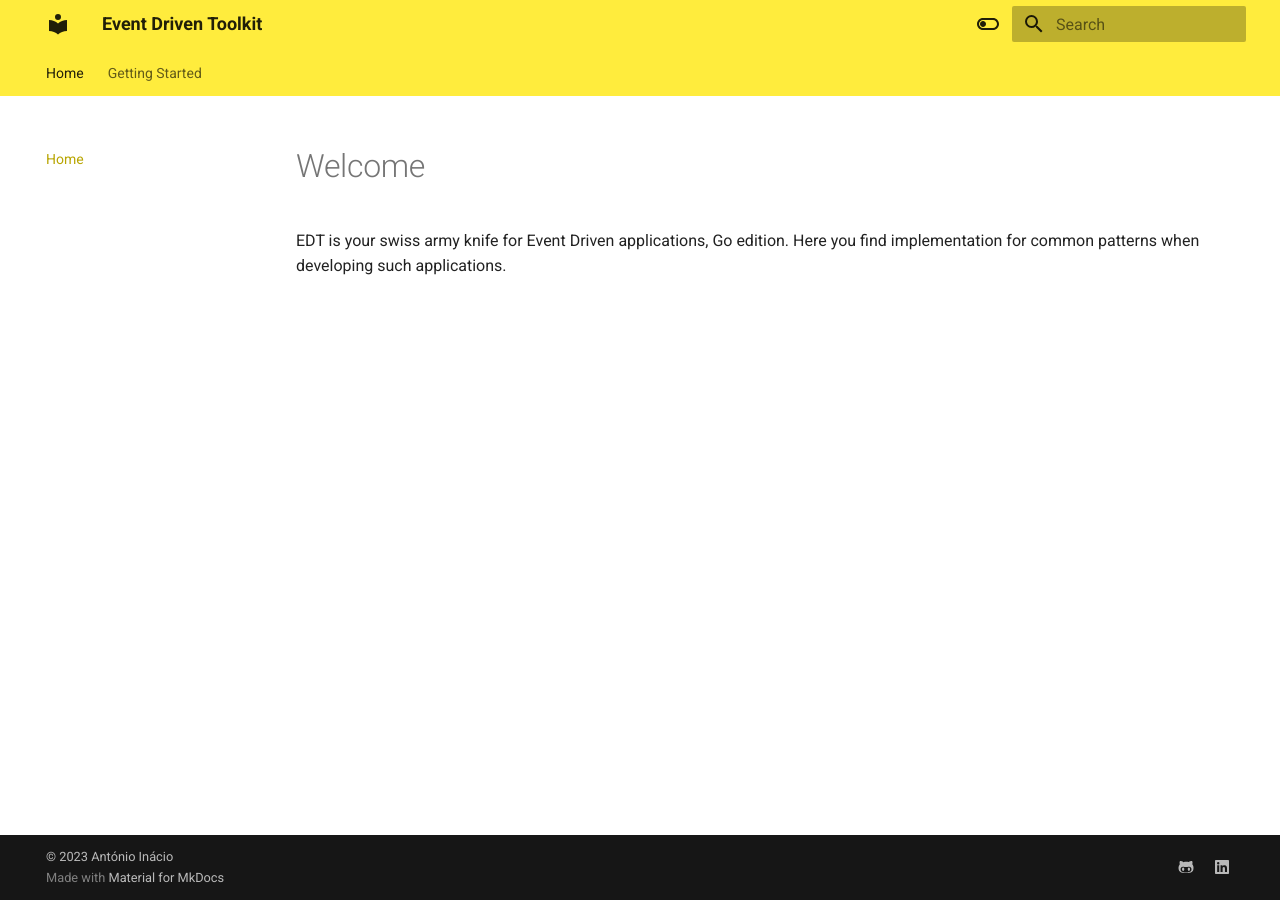
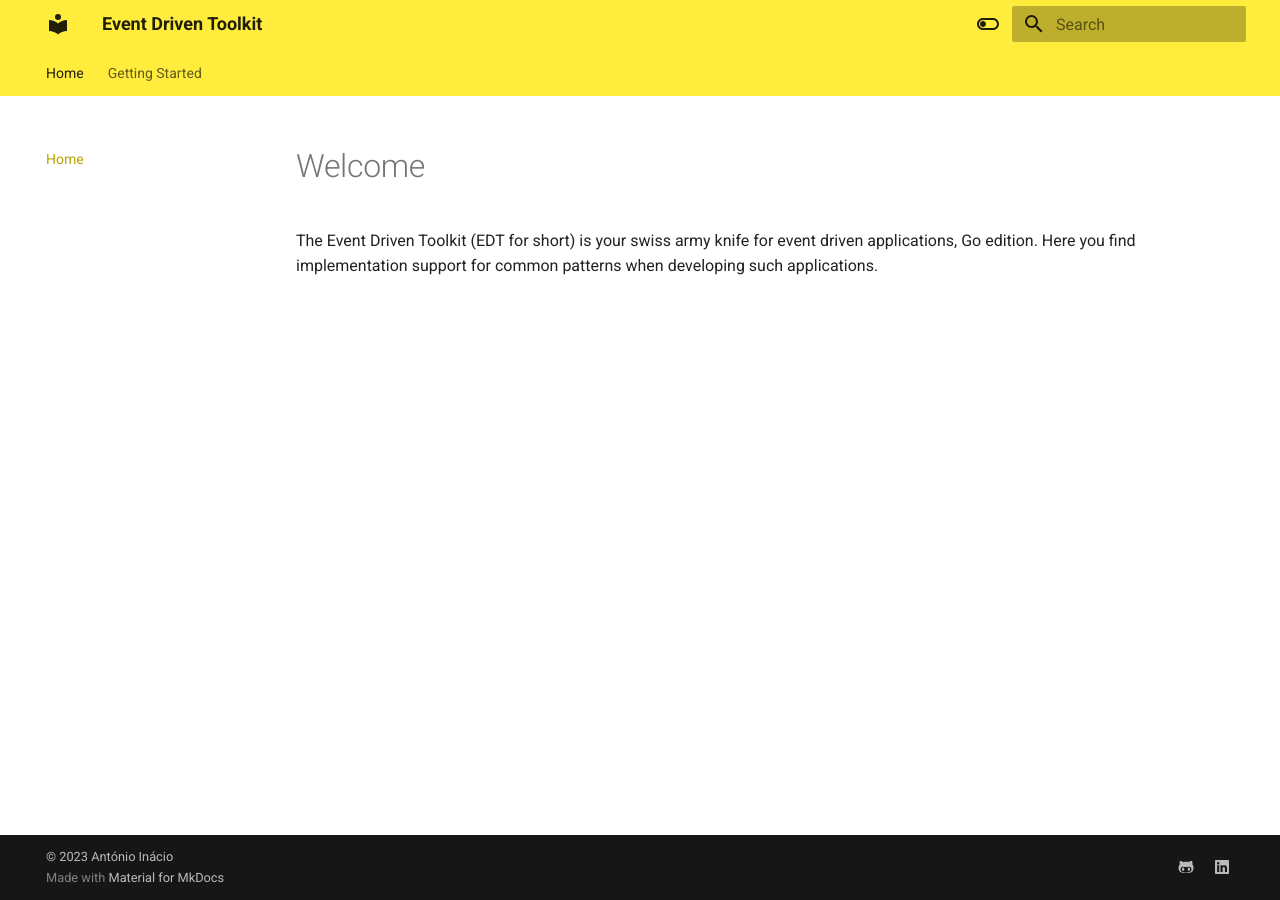
Before and after one commit to a-inacio/edt-go, an MkDocs documentation site: the page built from docs/index.md, in a window 1280 px wide. Built offline with MkDocs 1.6.1 and Material for MkDocs 9.7.7, drawn with Linux system fonts in a browser that asks for light colours.

Commit message:
docs: Improve welcome text

```diff
--- a/docs/index.md
+++ b/docs/index.md
@@ -1,4 +1,4 @@
 # Welcome
 
-EDT is your swiss army knife for Event Driven applications, Go edition.
-Here you find implementation for common patterns when developing such applications.
+The Event Driven Toolkit (EDT for short) is your swiss army knife for event driven applications, Go edition.
+Here you find implementation support for common patterns when developing such applications.
```
